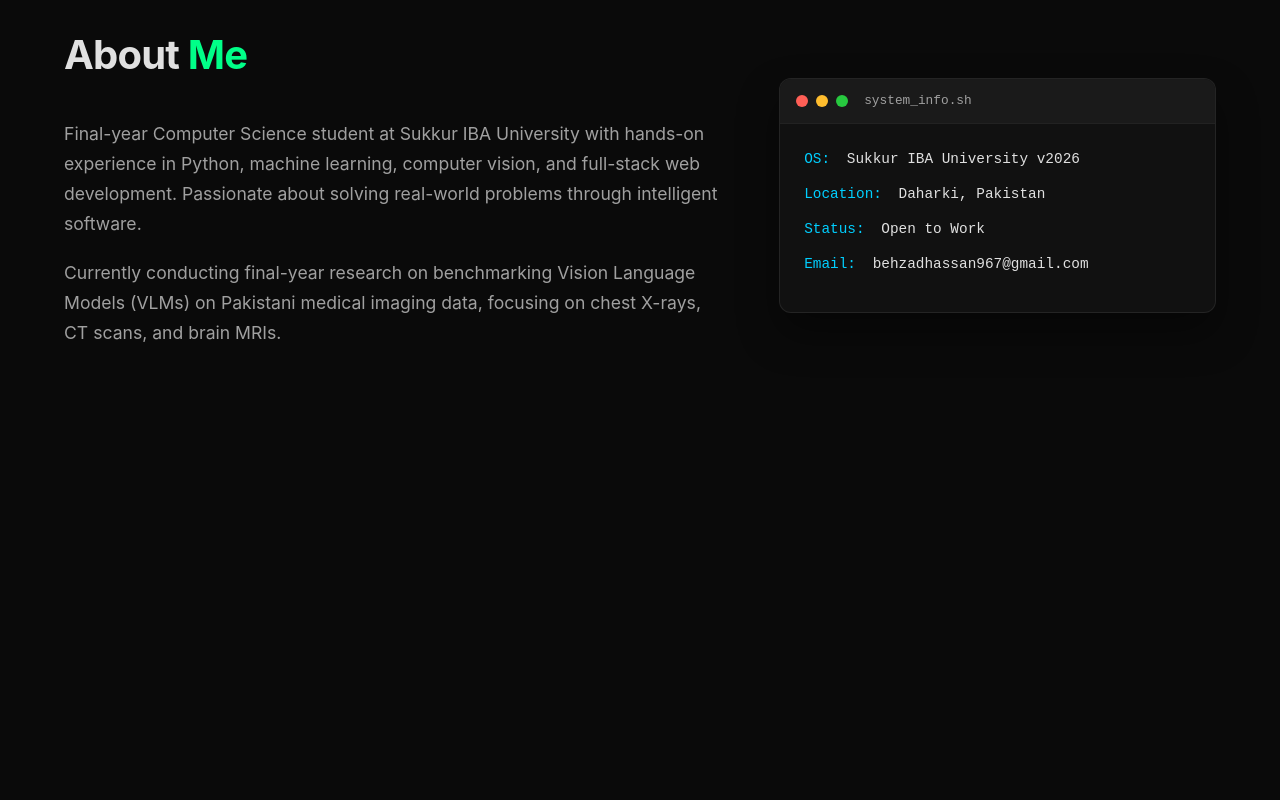
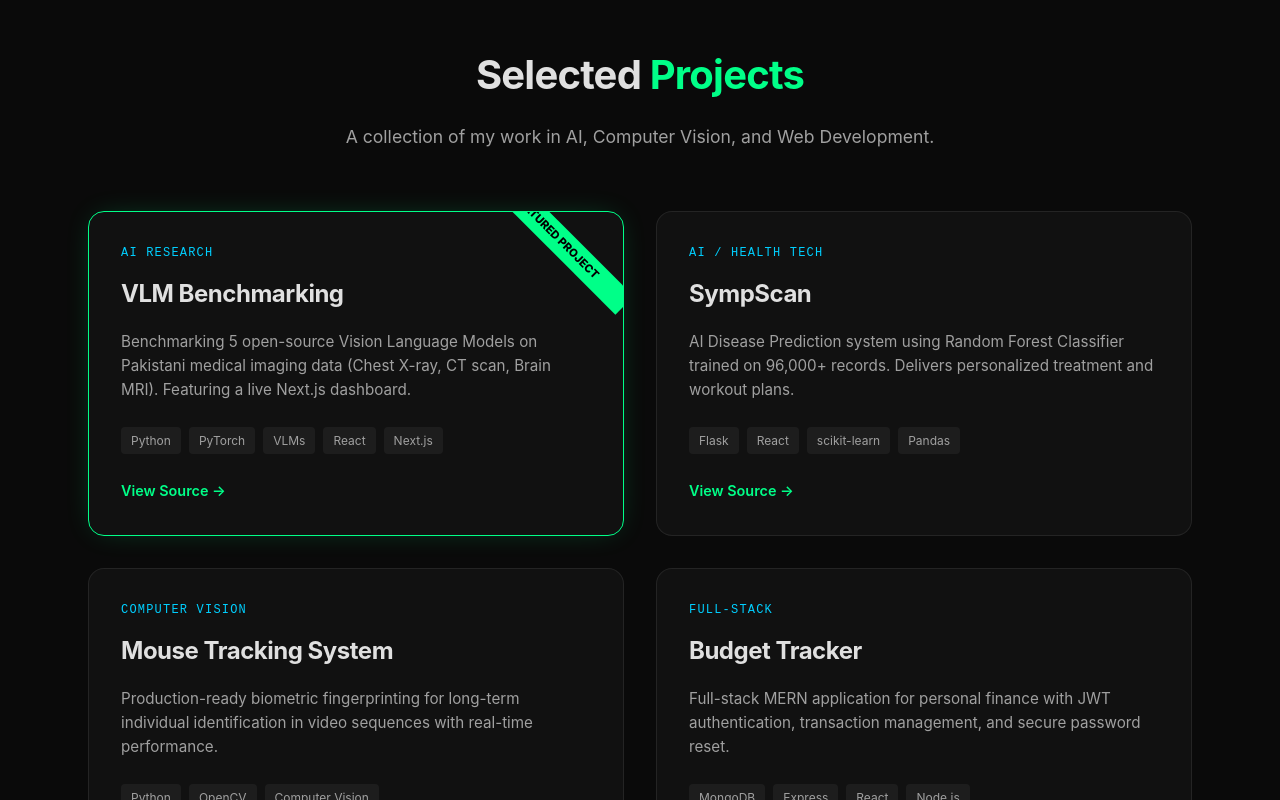
Before and after one commit to behzadhassan-dev/behzadhassan.dev, a Next.js app: page / in a window 1280 px wide. Shown: the part 1400-2200 px from the top of the page. Before the commit the page ends 1948 px from the top, so only its background shows below. Built offline with nearby package versions, Linux system fonts and the light colour scheme.

Commit message:
feat: implement Projects section with responsive ProjectCard components

```diff
--- a/src/app/page.tsx
+++ b/src/app/page.tsx
@@ -1,6 +1,7 @@
 import styles from "./page.module.css";
 import Hero from "@/components/Hero";
 import Skills from "@/components/Skills";
+import Projects from "@/components/Projects";
 
 export default function Home() {
   return (
@@ -8,6 +9,7 @@ export default function Home() {
       <main className={styles.main}>
         <Hero />
         <Skills />
+        <Projects />
 
         {/* About Section (Placeholder for now) */}
         <section id="about" className={styles.section}>
--- /dev/null
+++ b/src/components/ProjectCard.module.css
@@ -0,0 +1,91 @@
+.card {
+  background: var(--card-bg);
+  border: 1px solid var(--glass-border);
+  border-radius: 16px;
+  padding: 32px;
+  height: 100%;
+  display: flex;
+  flex-direction: column;
+  transition: all 0.4s cubic-bezier(0.175, 0.885, 0.32, 1.275);
+  position: relative;
+  overflow: hidden;
+}
+
+.featured {
+  border-color: var(--accent-primary);
+  box-shadow: 0 0 30px -10px var(--accent-glow);
+}
+
+.featuredBadge {
+  position: absolute;
+  top: 12px;
+  right: -30px;
+  background: var(--accent-primary);
+  color: #000;
+  font-size: 0.7rem;
+  font-weight: 800;
+  padding: 4px 40px;
+  transform: rotate(45deg);
+  z-index: 10;
+}
+
+.card:hover {
+  transform: translateY(-10px) scale(1.02);
+  border-color: var(--accent-secondary);
+  box-shadow: 0 20px 40px -20px rgba(0, 207, 255, 0.3);
+}
+
+.category {
+  font-size: 0.75rem;
+  font-family: var(--font-mono);
+  color: var(--accent-secondary);
+  text-transform: uppercase;
+  letter-spacing: 0.1em;
+  margin-bottom: 12px;
+  display: block;
+}
+
+.title {
+  font-size: 1.5rem;
+  margin-bottom: 16px;
+  color: var(--foreground);
+}
+
+.description {
+  font-size: 0.95rem;
+  color: var(--text-muted);
+  line-height: 1.6;
+  margin-bottom: 24px;
+  flex-grow: 1;
+}
+
+.techStack {
+  display: flex;
+  flex-wrap: wrap;
+  gap: 8px;
+  margin-bottom: 24px;
+}
+
+.tech {
+  font-size: 0.75rem;
+  background: rgba(255, 255, 255, 0.05);
+  padding: 4px 10px;
+  border-radius: 4px;
+  color: var(--text-muted);
+}
+
+.links {
+  margin-top: auto;
+}
+
+.githubLink {
+  font-size: 0.9rem;
+  font-weight: 600;
+  color: var(--accent-primary);
+  transition: opacity 0.2s;
+}
+
+.githubLink:hover {
+  opacity: 0.8;
+  text-decoration: underline;
+}
--- /dev/null
+++ b/src/components/ProjectCard.tsx
@@ -0,0 +1,33 @@
+import styles from './ProjectCard.module.css';
+
+interface ProjectProps {
+  title: string;
+  description: string;
+  techStack: string[];
+  github: string;
+  isFeatured?: boolean;
+  category: string;
+}
+
+export default function ProjectCard({ title, description, techStack, github, isFeatured, category }: ProjectProps) {
+  return (
+    <div className={`${styles.card} ${isFeatured ? styles.featured : ''}`}>
+      {isFeatured && <span className={styles.featuredBadge}>FEATURED PROJECT</span>}
+      <div className={styles.content}>
+        <span className={styles.category}>{category}</span>
+        <h3 className={styles.title}>{title}</h3>
+        <p className={styles.description}>{description}</p>
+        <div className={styles.techStack}>
+          {techStack.map((tech, idx) => (
+            <span key={idx} className={styles.tech}>{tech}</span>
+          ))}
+        </div>
+        <div className={styles.links}>
+          <a href={github} target="_blank" rel="noopener noreferrer" className={styles.githubLink}>
+            View Source →
+          </a>
+        </div>
+      </div>
+    </div>
+  );
+}
--- /dev/null
+++ b/src/components/Projects.module.css
@@ -0,0 +1,37 @@
+.section {
+  width: 100%;
+  max-width: 1200px;
+  margin: 120px auto;
+  padding: 0 24px;
+}
+
+.header {
+  text-align: center;
+  margin-bottom: 60px;
+}
+
+.title {
+  font-size: 2.5rem;
+  margin-bottom: 16px;
+}
+
+.accent {
+  color: var(--accent-primary);
+}
+
+.subtitle {
+  color: var(--text-muted);
+  font-size: 1.1rem;
+}
+
+.grid {
+  display: grid;
+  grid-template-columns: repeat(auto-fit, minmax(350px, 1fr));
+  gap: 32px;
+}
+
+@media (max-width: 768px) {
+  .grid {
+    grid-template-columns: 1fr;
+  }
+}
--- /dev/null
+++ b/src/components/Projects.tsx
@@ -0,0 +1,64 @@
+import styles from './Projects.module.css';
+import ProjectCard from './ProjectCard';
+
+const projects = [
+  {
+    title: "VLM Benchmarking",
+    description: "Benchmarking 5 open-source Vision Language Models on Pakistani medical imaging data (Chest X-ray, CT scan, Brain MRI). Featuring a live Next.js dashboard.",
+    techStack: ["Python", "PyTorch", "VLMs", "React", "Next.js"],
+    github: "https://github.com/BehzadHassan",
+    isFeatured: true,
+    category: "AI Research"
+  },
+  {
+    title: "SympScan",
+    description: "AI Disease Prediction system using Random Forest Classifier trained on 96,000+ records. Delivers personalized treatment and workout plans.",
+    techStack: ["Flask", "React", "scikit-learn", "Pandas"],
+    github: "https://github.com/BehzadHassan/SympScan",
+    category: "AI / Health Tech"
+  },
+  {
+    title: "Mouse Tracking System",
+    description: "Production-ready biometric fingerprinting for long-term individual identification in video sequences with real-time performance.",
+    techStack: ["Python", "OpenCV", "Computer Vision"],
+    github: "https://github.com/BehzadHassan/mouse-tracking-system",
+    category: "Computer Vision"
+  },
+  {
+    title: "Budget Tracker",
+    description: "Full-stack MERN application for personal finance with JWT authentication, transaction management, and secure password reset.",
+    techStack: ["MongoDB", "Express", "React", "Node.js"],
+    github: "https://github.com/BehzadHassan/Budget-Tracker",
+    category: "Full-Stack"
+  },
+  {
+    title: "Face-Match",
+    description: "Facial recognition app using FaceNet embeddings to match query images against a target directory with ranked similarity scores.",
+    techStack: ["Python", "FaceNet", "Flask", "Deep Learning"],
+    github: "https://github.com/BehzadHassan/Face-Match",
+    category: "Deep Learning"
+  },
+  {
+    title: "3D Body Tracking GUI",
+    description: "Desktop application for real-time human body pose detection driving a 3D model via live landmark data.",
+    techStack: ["Python", "MediaPipe", "CustomTkinter", "3D"],
+    github: "https://github.com/BehzadHassan",
+    category: "Computer Vision"
+  }
+];
+
+export default function Projects() {
+  return (
+    <section id="projects" className={styles.section}>
+      <div className={styles.header}>
+        <h2 className={styles.title}>Selected <span className={styles.accent}>Projects</span></h2>
+        <p className={styles.subtitle}>A collection of my work in AI, Computer Vision, and Web Development.</p>
+      </div>
+      <div className={styles.grid}>
+        {projects.map((project, idx) => (
+          <ProjectCard key={idx} {...project} />
+        ))}
+      </div>
+    </section>
+  );
+}
```
